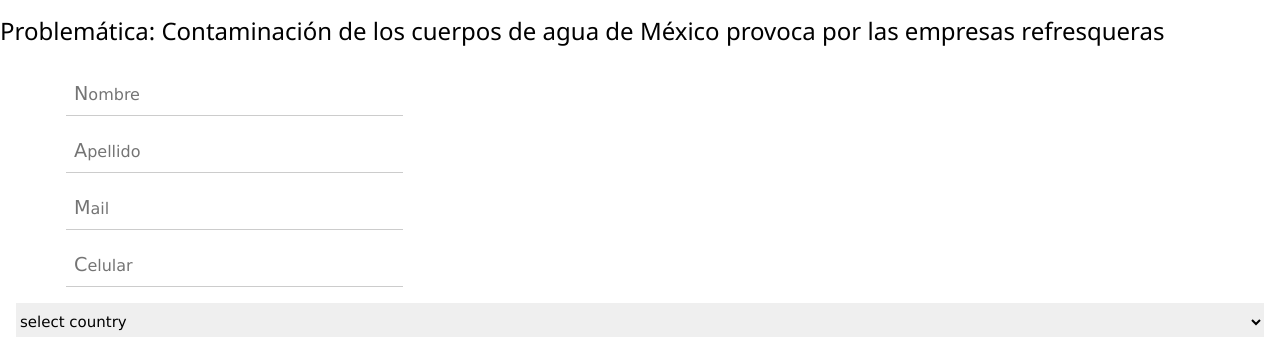
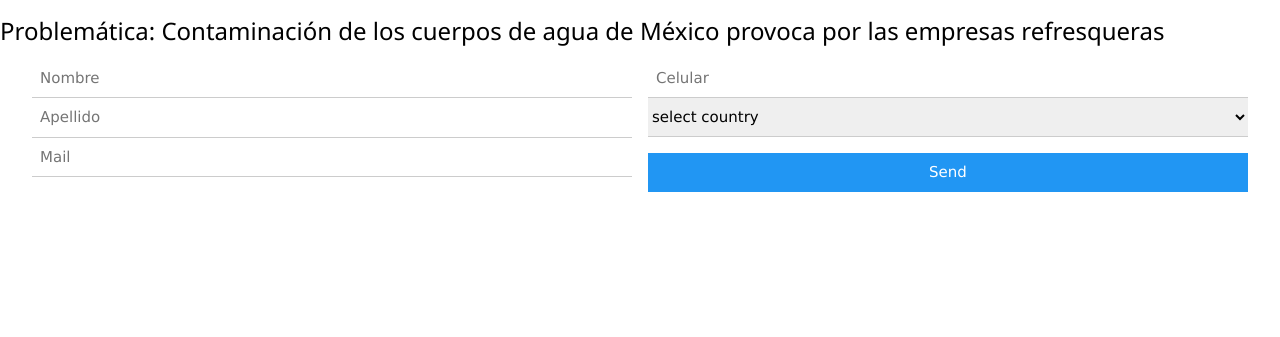
Before and after one commit to GeovannyHDZ/HacktheOcean_Axolonautas, a Vue app: page / in a window 1280 px wide. Shown: the part 595-932 px from the top of the page. After the commit the page ends 803 px from the top, so only its background shows below. Built offline with nearby package versions, Linux system fonts and the light colour scheme.

Commit message:
Update Firmas.vue

```diff
--- a/src/components/Firmas.vue
+++ b/src/components/Firmas.vue
@@ -5,18 +5,24 @@
     <h1 class="Title">Firma esta petición para apoyar</h1>
     <h3 class="Subtitle">Problemática: Contaminación de los cuerpos de agua de México provoca por las empresas refresqueras</h3>
     <form action="" class="w3-container">
-        <p>
+        <div class="w3-row-padding">
+
+        <div class="w3-half">
+
             <input type="text" placeholder="Nombre" class="w3-input">
-        </p>
-        <p>
+
+
             <input type="text" placeholder="Apellido" class="w3-input">
-        </p>
-        <p>
+
+
             <input type="email" placeholder="Mail" class="w3-input">
-        </p>
-        <p>
+
+        </div>
+
+        <div class="w3-half">
+
             <input type="tel" placeholder="Celular" class="w3-input">
-        </p>
+
         <select name="Paises" id="paises" class="w3-select">
             <option disabled selected>select country</option>
             <option value="AF">Afghanistan</option>
@@ -272,7 +278,14 @@
             <option value="ZM">Zambia</option>
             <option value="ZW">Zimbabwe</option>
         </select>
+        <button class="w3-button w3-block w3-section w3-blue w3-ripple w3-padding">Send</button>
+        </div>
+        </div>
      </form>
 
 
 </template>
+
+<style>
+
+</style>
```
